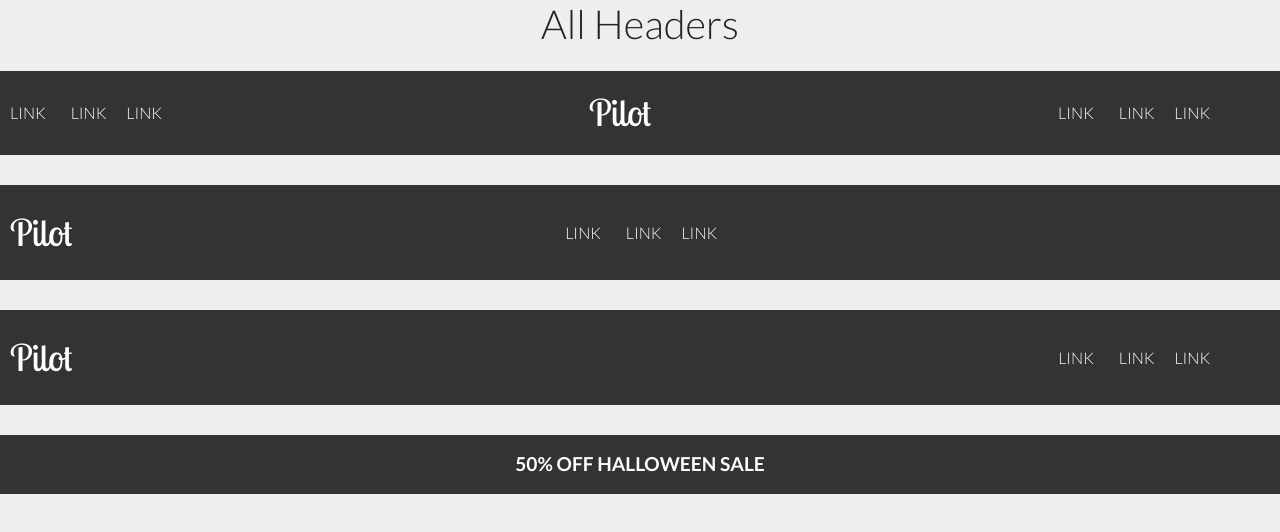
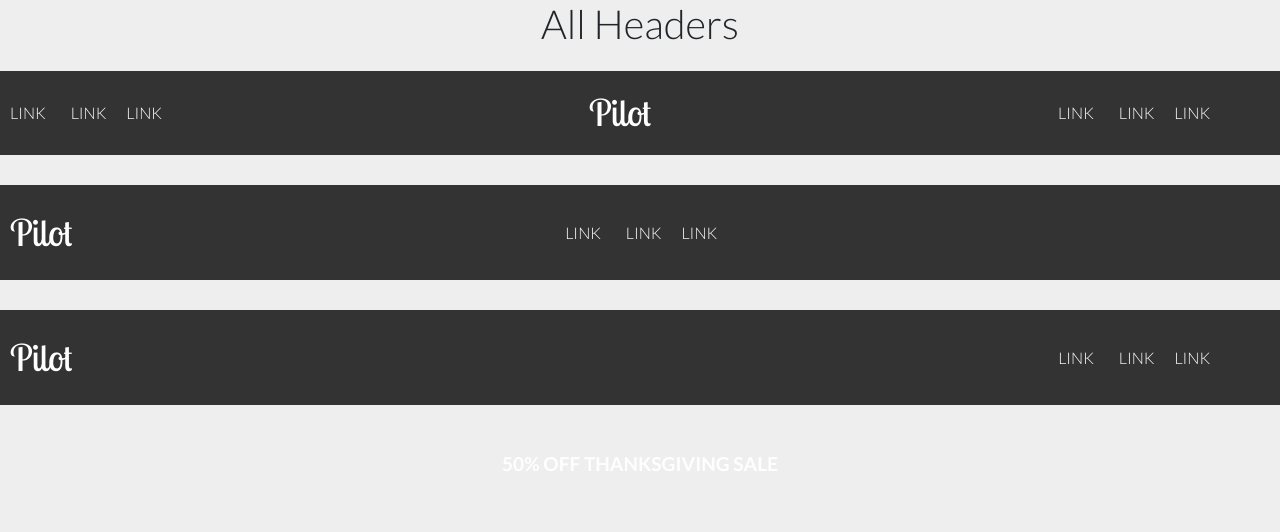
Before and after one commit to desimichael/pilot-static, a Next.js app: page /headers in a window 1280 px wide. Shown: the top 532 px of the page. Built offline with nearby package versions, Linux system fonts and the light colour scheme.

Commit message:
Updated all sections and added gulp for files.

```diff
--- a/components/AnnounceBar/AnnounceBar.js
+++ b/components/AnnounceBar/AnnounceBar.js
@@ -1,7 +1,7 @@
 export default function AnnounceBar() {
   return (
     <div className="announce-bar">
-      50% OFF HALLOWEEN SALE
+      50% OFF THANKSGIVING SALE
     </div>
   )
 }
--- a/components/AnnounceBar/AnnounceBar.scss
+++ b/components/AnnounceBar/AnnounceBar.scss
@@ -7,5 +7,5 @@
 	font-weight: 700;
 	width: 100%;
 	color: #fefefe;
-	background: #333333;
+	background: var(--announce-bar-default);
 }
--- a/package.json
+++ b/package.json
@@ -21,6 +21,8 @@
 		"eslint-config-next": "11.0.1",
 		"gulp": "^4.0.2",
 		"gulp-autoprefixer": "^8.0.0",
-		"gulp-sass": "^5.0.0"
+		"gulp-postcss": "^9.0.1",
+		"gulp-sass": "^5.0.0",
+		"postcss": "^8.3.11"
 	}
 }
--- a/pages/index.js
+++ b/pages/index.js
@@ -3,6 +3,7 @@ import MainLayout from '../components/layouts/MainLayout';
 import Hero1 from '../components/Hero/Hero1/Hero1';
 import Hero2 from '../components/Hero/Hero2/Hero2';
 import Collection1 from '../components/Collections/Collection1/Collection1';
+import Collection2 from '../components/Collections/Collection2/Collection2';
 import Collection3 from '../components/Collections/Collection3/Collection3';
 import Footer from '../components/Footer/Footer';
 
@@ -16,6 +17,7 @@ export default function Home() {
     <Hero1 />
     <Hero2 />
     <Collection1 />
+    <Collection2 />
     <Collection3 />
     <Footer />
   </MainLayout>
```
Also changed, not shown: 1 other file (tests, documents, lock files or other folders).
